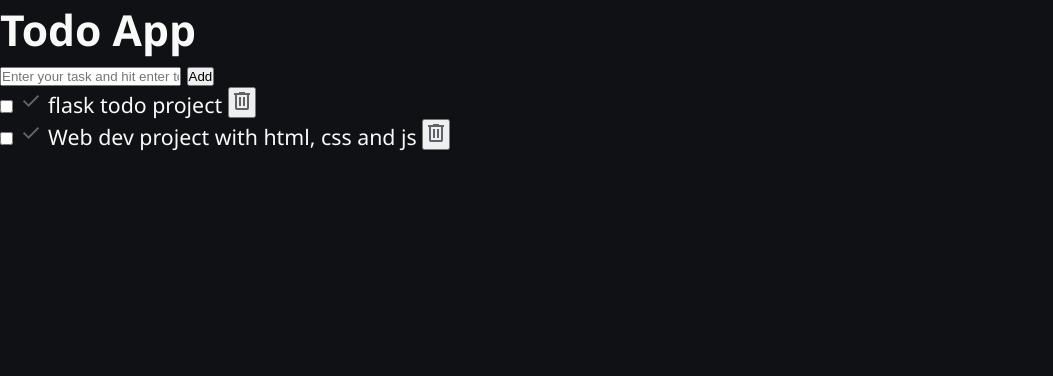
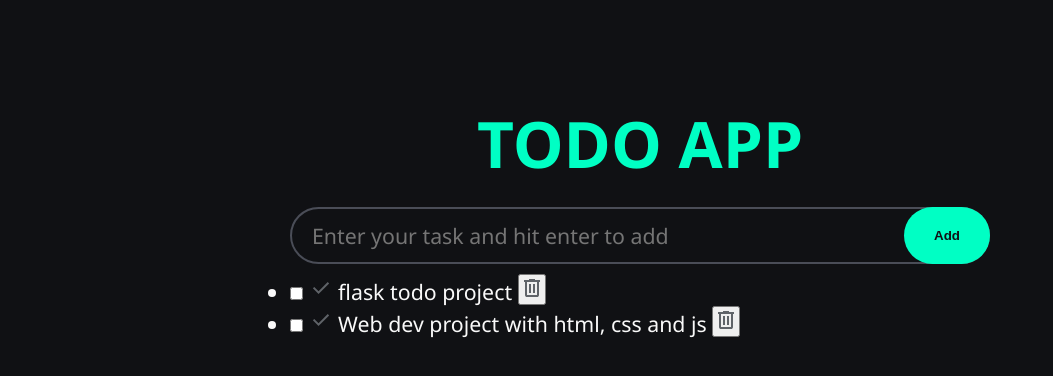
Before and after one commit to Walter1G/TodoApp, a plain HTML site: page index.html in a window 1280 px wide. Shown: the whole page, without its empty margins (0-1053 px from the left). Drawn offline with Linux system fonts and the light colour scheme.

Commit message:
add styling to h1 and form

```diff
--- a/styles.css
+++ b/styles.css
@@ -21,5 +21,61 @@ html{
 body{
     min-height: 100vh;
     background-color: var(--background);
+    display: flex;
+    flex-direction: column;
+    align-items: center;
+}
+
+h1{
+    margin-top: 100px;
+    margin-bottom: 20px;
+    font-size: 3rem;
+    font-weight: 800;
+    text-transform: uppercase;
+    text-align: center;
+    color: var(--accent-color);
 
 }
+
+.wrapper{
+    width: 700px;
+    max-width: 100%;
+    display: flex;
+    flex-direction: column;
+    gap: 10px;
+
+}
+
+#todo-input{
+    box-sizing: border-box;
+    padding: 12px 20px;
+    width: 100%;
+    background: none;
+    border: 2px solid var(--secondary-color);
+    border-radius: 1000px;
+    font: inherit;
+    color: var(--text-color);
+    caret-color: var(--accent-color);
+}
+
+#todo-input:focus{
+    outline: none;
+}
+form{
+    position: relative;
+    /* background: red; */
+}
+#add-button{
+position: absolute;
+top: o;
+right: 0;
+
+background-color: var(--accent-color);
+height: 100%;
+padding: 0 30px;
+border: none;
+border-radius: 1000px;
+font-weight: 600;
+color: var(--background);
+cursor:pointer;
+}
```
